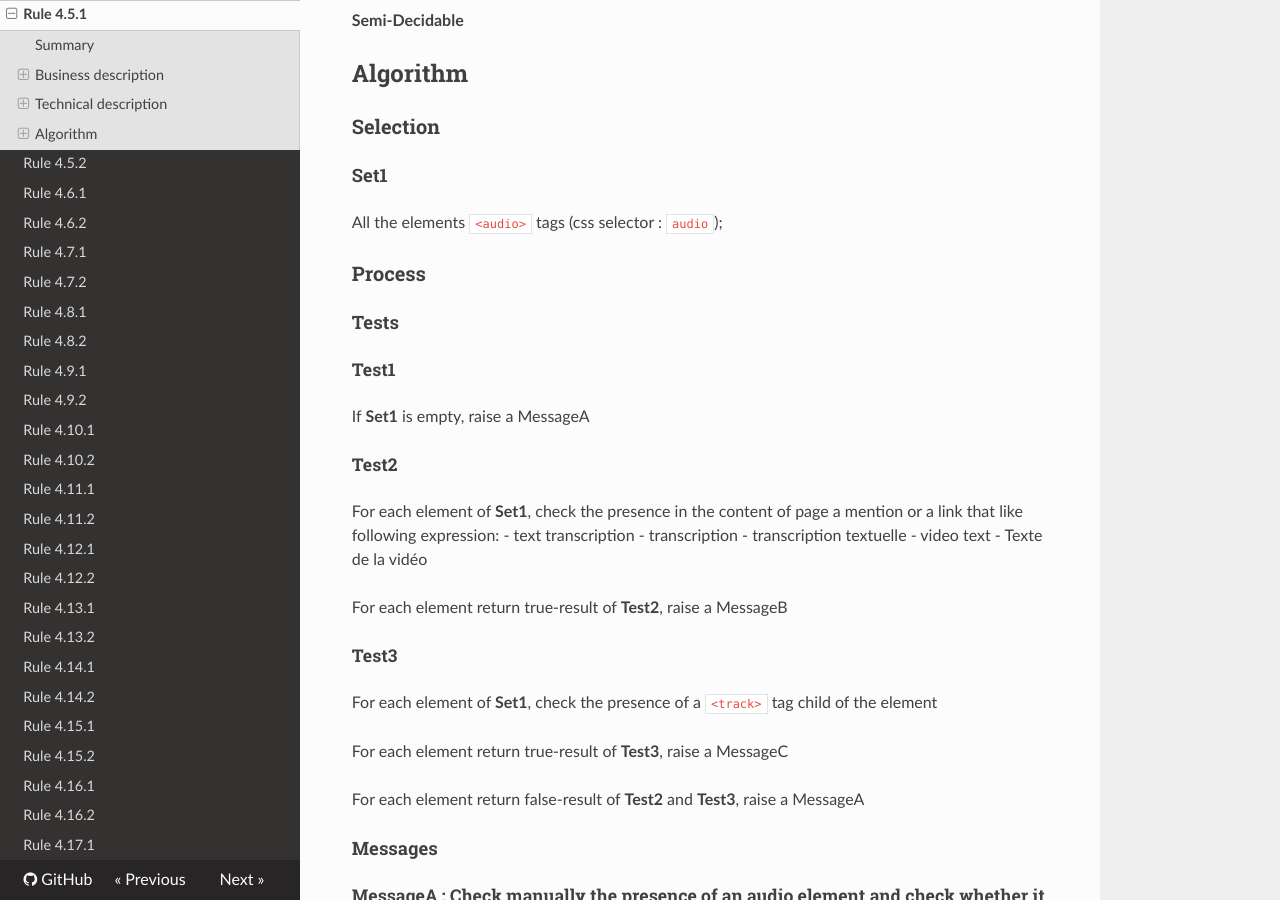
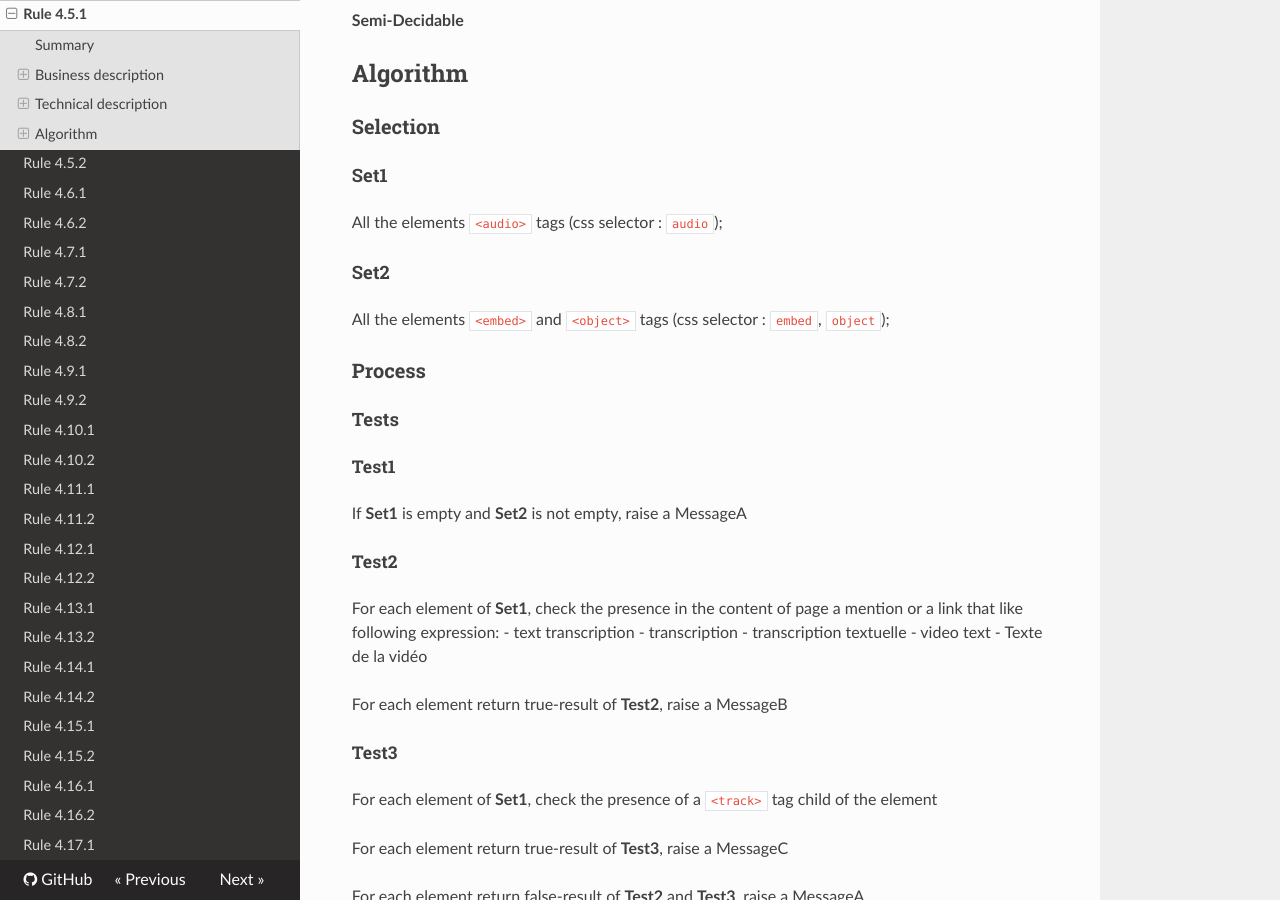
Before and after one commit to Tanaguru/RGAA3-2016, an MkDocs documentation site: the page built from docs/Rule-4-5-1.md, in a window 1280 px wide and 900 px high, scrolled down 1030 px. Built offline with MkDocs 1.6.1, drawn with Linux system fonts in a browser that asks for light colours; nearby versions of some CDN libraries; old or Windows-style settings are respelled for this version of MkDocs; some of the changed text lies outside the part shown.

Commit message:
Update sample criterion 4.5

```diff
--- a/docs/Rule-4-5-1.md
+++ b/docs/Rule-4-5-1.md
@@ -43,13 +43,17 @@ Chaque <a href="http://references.modernisation.gouv.fr/rgaa/glossaire.html#mdia
 
 All the elements `<audio>` tags (css selector : `audio`);
 
+#### Set2
+
+All the elements `<embed>` and `<object>` tags (css selector : `embed`, `object`);
+
 ### Process
 
 #### Tests
 
 ##### Test1
 
-If **Set1** is empty, raise a MessageA
+If **Set1** is empty and **Set2** is not empty, raise a MessageA
 
 ##### Test2
 
@@ -106,6 +110,10 @@ For each element return false-result of **Test2** and **Test3**, raise a Message
 
 ### Analysis
 
+#### Not Applicable
+
+if no media element is present in the page (**Set1** and **Set2** is empty)
+
 #### Pre-qualified
 
 In all cases
```
Also changed, not shown: docs/Rule-4-5-2.md (+9 -1 lines).
